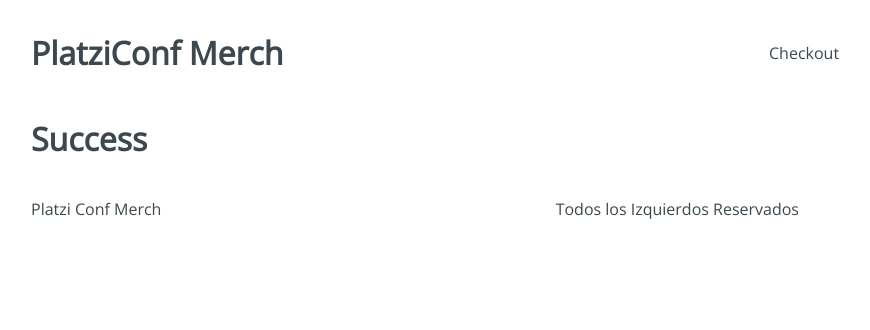
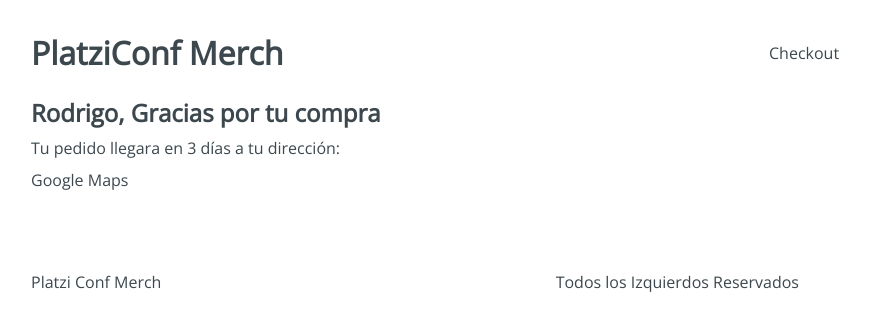
Before and after one commit to rodruxdev/platzi-conf-merch, a React app: page /checkout/success in a window 1280 px wide. Shown: the top 330 px of the page, without its empty margins (225-1095 px from the left). Built offline with nearby package versions, Linux system fonts and the light colour scheme.

Commit message:
✨[ADD] Payment and Success Pages

```diff
--- a/src/containers/Payment.jsx
+++ b/src/containers/Payment.jsx
@@ -1,8 +1,17 @@
-import React from 'react'
+import React from 'react';
+import '../styles/components/Payment.css';
 
 const Payment = () => {
   return (
-    <h1>Payment</h1>
+    <div className="Payment">
+      <div className="Payment-content">
+        <h3>Resumen del pedido:</h3>
+        <div className="Payment-button">
+          Boton de pago con Paypal
+        </div>
+      </div>
+      <div></div>
+    </div>
   )
 }
 
--- a/src/containers/Success.jsx
+++ b/src/containers/Success.jsx
@@ -1,8 +1,17 @@
-import React from 'react'
+import React from 'react';
+import '../styles/components/Success.css';
 
 const Success = () => {
   return (
-    <h1>Success</h1>
+    <div className="Success">
+      <div className="Success-content">
+        <h2>Rodrigo, Gracias por tu compra</h2>
+        <span>Tu pedido llegara en 3 días a tu dirección:</span>
+        <div className="Success-map">
+          Google Maps
+        </div>
+      </div>
+    </div>
   )
 }
 
```
